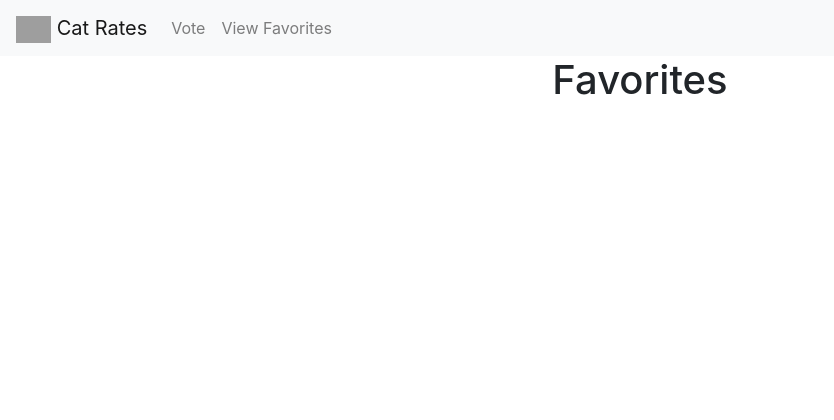
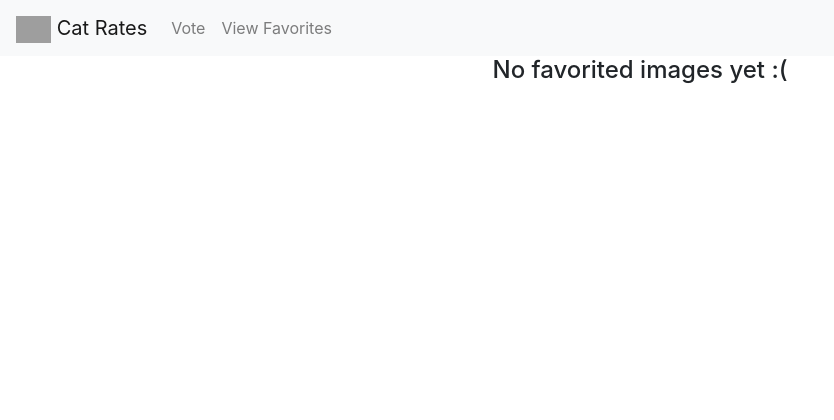
Before and after one commit to RedSkyHarbor/Rate-Cats, a Flask app: page /favorites in a window 1280 px wide. Shown: the top 420 px of the page, without its empty margins (0-834 px from the left). Run offline with Flask 2, Linux system fonts and the light colour scheme; some libraries are stand-ins or nearby versions; grey boxes are pictures that could not be loaded.

Commit message:
created favorite page template

```diff
--- a/app/templates/favorites.html
+++ b/app/templates/favorites.html
@@ -1,5 +1,13 @@
 {% extends "base.html" %}
 
+{% block title %}View your favorites{% endblock %}
+
 {% block content %}
-    <h1>Favorites</h1>
+    {% if not urls %}
+        <h4>No favorited images yet :(</h4>
+    {% else %}
+        {% for url in urls%}
+            <img src='{{ url }}' />
+        {% endfor %}
+    {% endif %}
 {% endblock %}
```
